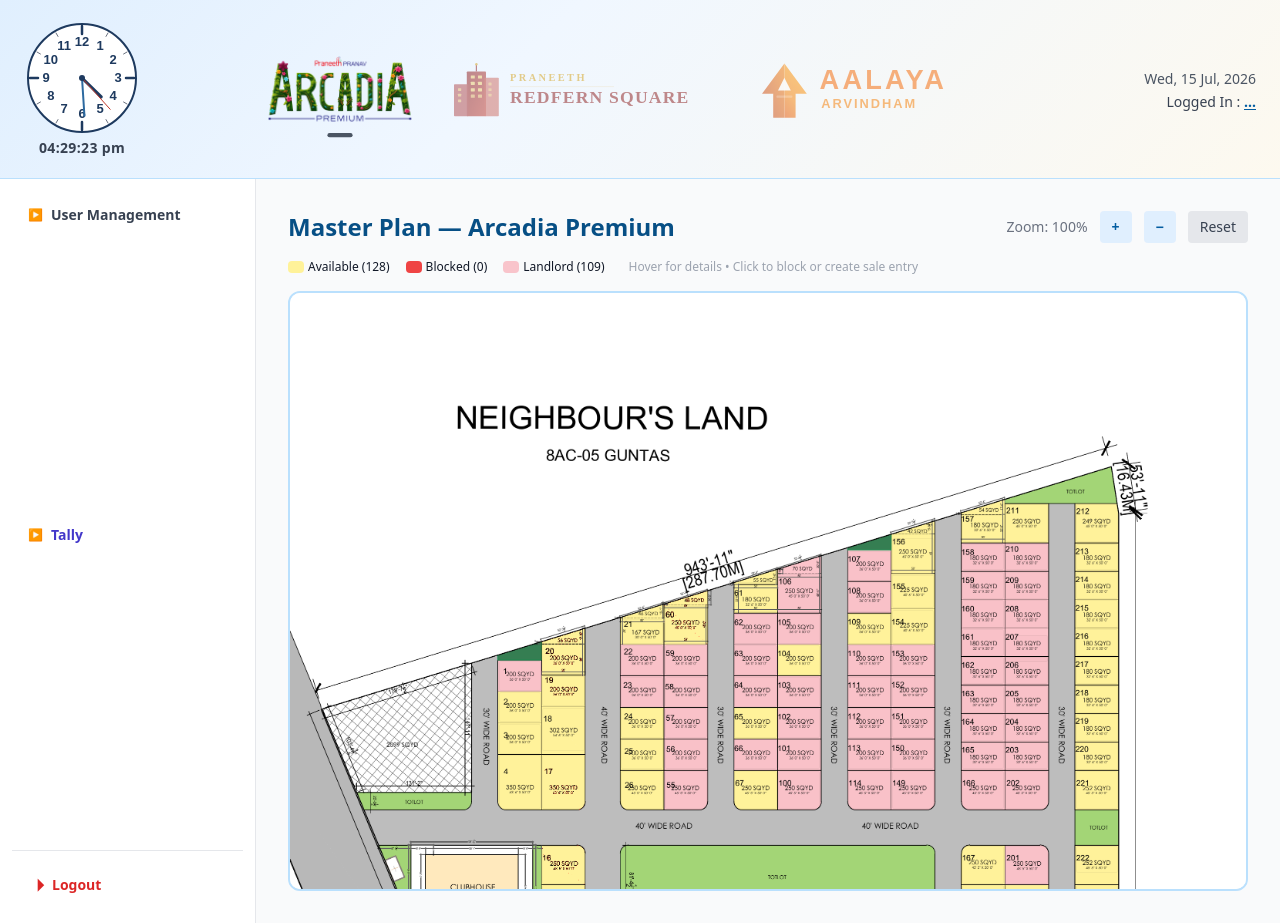
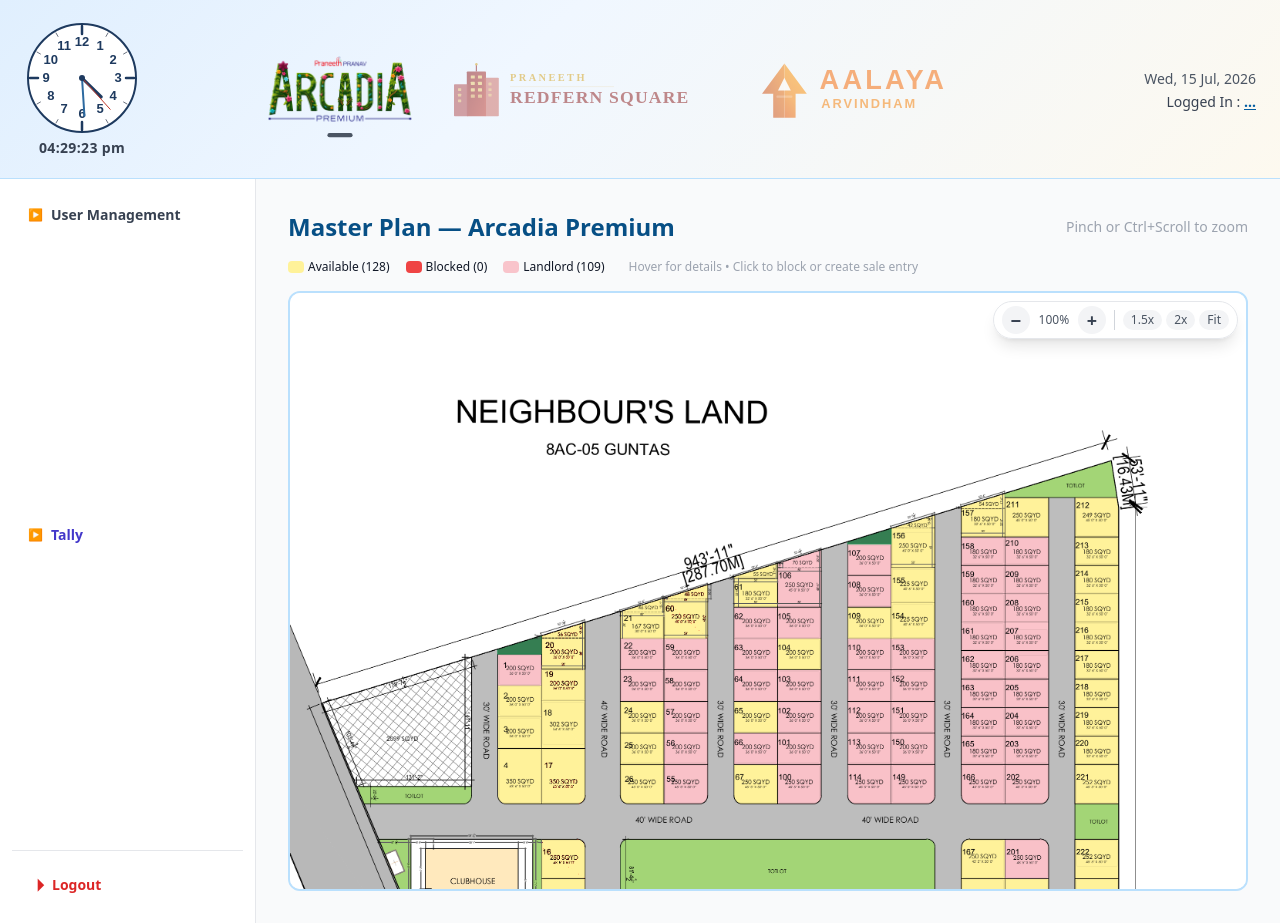
Before and after one commit to garimellasrinivasu/ArcadiaPremium, a React (Vite) app in the folder frontend/: page /activities/master-plan in a window 1280 px wide. Built offline with nearby package versions, Linux system fonts and the light colour scheme; no server answers; sample sign-in values are in the browser's storage.

Commit message:
Add edit blocked villa details, fix sqYards, restrict sale entry when blocked

```diff
--- a/frontend/src/pages/MasterPlanPage.tsx
+++ b/frontend/src/pages/MasterPlanPage.tsx
@@ -1,4 +1,4 @@
-import { useState, useCallback, useEffect } from "react";
+import { useState, useCallback, useEffect, useRef } from "react";
 import { useNavigate } from "react-router-dom";
 import { villaBlockingService } from "../services/villaBlockingService";
 import type { VillaBlockingDto } from "../services/villaBlockingService";
@@ -295,6 +295,46 @@ export default function MasterPlanPage() {
   // Hover tooltip state
   const [tooltipPos, setTooltipPos] = useState<{ x: number; y: number } | null>(null);
 
+  // Refs for pinch-to-zoom
+  const mapContainerRef = useRef<HTMLDivElement>(null);
+  const lastPinchDist = useRef<number | null>(null);
+  const lastPinchZoom = useRef<number>(1);
+
+  // Pinch-to-zoom handlers
+  const handleTouchStartMap = useCallback((e: React.TouchEvent) => {
+    if (e.touches.length === 2) {
+      const dx = e.touches[0].clientX - e.touches[1].clientX;
+      const dy = e.touches[0].clientY - e.touches[1].clientY;
+      lastPinchDist.current = Math.hypot(dx, dy);
+      lastPinchZoom.current = zoom;
+    }
+  }, [zoom]);
+
+  const handleTouchMoveMap = useCallback((e: React.TouchEvent) => {
+    if (e.touches.length === 2 && lastPinchDist.current !== null) {
+      e.preventDefault();
+      const dx = e.touches[0].clientX - e.touches[1].clientX;
+      const dy = e.touches[0].clientY - e.touches[1].clientY;
+      const dist = Math.hypot(dx, dy);
+      const scale = dist / lastPinchDist.current;
+      const newZoom = Math.min(4, Math.max(0.5, lastPinchZoom.current * scale));
+      setZoom(newZoom);
+    }
+  }, []);
+
+  const handleTouchEndMap = useCallback(() => {
+    lastPinchDist.current = null;
+  }, []);
+
+  // Mouse wheel zoom (desktop)
+  const handleWheel = useCallback((e: React.WheelEvent) => {
+    if (e.ctrlKey || e.metaKey) {
+      e.preventDefault();
+      const delta = e.deltaY > 0 ? -0.1 : 0.1;
+      setZoom((z) => Math.min(4, Math.max(0.5, z + delta)));
+    }
+  }, []);
+
   // Load blocked villas from backend
   useEffect(() => {
     villaBlockingService
@@ -426,7 +466,7 @@ export default function MasterPlanPage() {
     }
   }, [selected, blockName, blockPhone, blockEmail, blockAmount, blockNotes]);
 
-  const zoomIn = useCallback(() => setZoom((z) => Math.min(3, z + 0.25)), []);
+  const zoomIn = useCallback(() => setZoom((z) => Math.min(4, z + 0.25)), []);
   const zoomOut = useCallback(() => setZoom((z) => Math.max(0.5, z - 0.25)), []);
   const resetView = useCallback(() => setZoom(1), []);
 
@@ -454,18 +494,11 @@ export default function MasterPlanPage() {
         </div>
       )}
 
-      <div className="flex flex-col sm:flex-row sm:items-center sm:justify-between gap-2">
+      <div className="flex items-center justify-between">
         <h1 className="text-lg sm:text-2xl font-bold text-arcadia-800">
           Master Plan &mdash; Arcadia Premium
         </h1>
-        <div className="flex items-center gap-2 sm:gap-3">
-          <span className="text-xs sm:text-sm text-gray-500">
-            Zoom: {Math.round(zoom * 100)}%
-          </span>
-          <button onClick={zoomIn} className="px-2 sm:px-3 py-1 sm:py-1.5 bg-arcadia-100 text-arcadia-700 rounded text-sm font-bold hover:bg-arcadia-200 transition">+</button>
-          <button onClick={zoomOut} className="px-2 sm:px-3 py-1 sm:py-1.5 bg-arcadia-100 text-arcadia-700 rounded text-sm font-bold hover:bg-arcadia-200 transition">&minus;</button>
-          <button onClick={resetView} className="px-2 sm:px-3 py-1 sm:py-1.5 bg-gray-200 text-gray-700 rounded text-sm hover:bg-gray-300 transition">Reset</button>
-        </div>
+        <span className="hidden sm:inline text-sm text-gray-400">Pinch or Ctrl+Scroll to zoom</span>
       </div>
 
       {/* Legend */}
@@ -487,8 +520,29 @@ export default function MasterPlanPage() {
       </div>
 
       {/* Map container */}
-      <div className="relative overflow-auto border border-arcadia-200 sm:border-2 rounded-lg sm:rounded-xl bg-white" style={{ height: "calc(100vh - 200px)" }}>
-        <div style={{ transform: `scale(${zoom})`, transformOrigin: "top left", position: "relative", width: "100%", touchAction: "pan-x pan-y" }}>
+      <div
+        ref={mapContainerRef}
+        className="relative overflow-auto border border-arcadia-200 sm:border-2 rounded-lg sm:rounded-xl bg-white"
+        style={{ height: "calc(100vh - 200px)" }}
+        onTouchStart={handleTouchStartMap}
+        onTouchMove={handleTouchMoveMap}
+        onTouchEnd={handleTouchEndMap}
+        onWheel={handleWheel}
+      >
+        {/* Floating zoom controls — always visible */}
+        <div className="sticky top-2 left-0 z-30 flex justify-end px-2 pointer-events-none" style={{ marginBottom: "-44px" }}>
+          <div className="pointer-events-auto flex items-center gap-1 bg-white/90 backdrop-blur rounded-full shadow-lg px-2 py-1 border border-gray-200">
+            <button onClick={zoomOut} className="w-8 h-8 sm:w-7 sm:h-7 flex items-center justify-center bg-gray-100 hover:bg-gray-200 active:bg-gray-300 rounded-full text-lg font-bold text-gray-700 transition">&minus;</button>
+            <span className="text-xs font-medium text-gray-600 min-w-[40px] text-center">{Math.round(zoom * 100)}%</span>
+            <button onClick={zoomIn} className="w-8 h-8 sm:w-7 sm:h-7 flex items-center justify-center bg-gray-100 hover:bg-gray-200 active:bg-gray-300 rounded-full text-lg font-bold text-gray-700 transition">+</button>
+            <div className="w-px h-5 bg-gray-300 mx-1" />
+            <button onClick={() => setZoom(1.5)} className={`px-2 py-0.5 rounded-full text-xs font-medium transition ${zoom >= 1.4 && zoom <= 1.6 ? 'bg-arcadia-500 text-white' : 'bg-gray-100 hover:bg-gray-200 text-gray-600'}`}>1.5x</button>
+            <button onClick={() => setZoom(2)} className={`px-2 py-0.5 rounded-full text-xs font-medium transition ${zoom >= 1.9 && zoom <= 2.1 ? 'bg-arcadia-500 text-white' : 'bg-gray-100 hover:bg-gray-200 text-gray-600'}`}>2x</button>
+            <button onClick={resetView} className="px-2 py-0.5 rounded-full text-xs font-medium bg-gray-100 hover:bg-gray-200 text-gray-600 transition">Fit</button>
+          </div>
+        </div>
+
+        <div style={{ transform: `scale(${zoom})`, transformOrigin: "top left", position: "relative", width: "100%", touchAction: "none" }}>
           {/* Colored master plan background */}
           <img
             src="/masterplan_colored.png"
```
